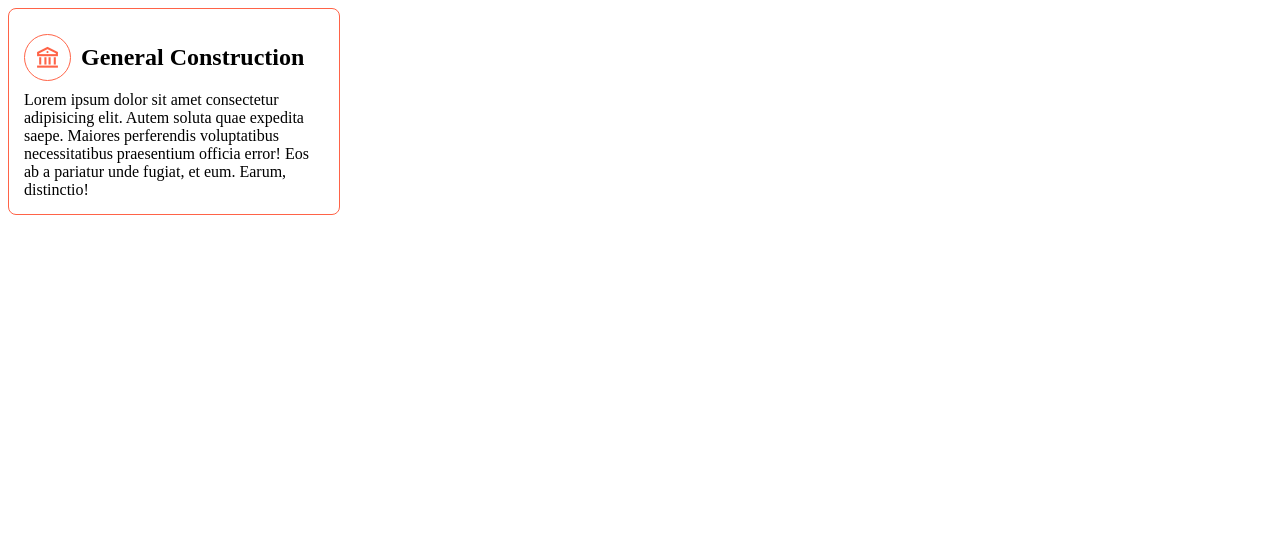
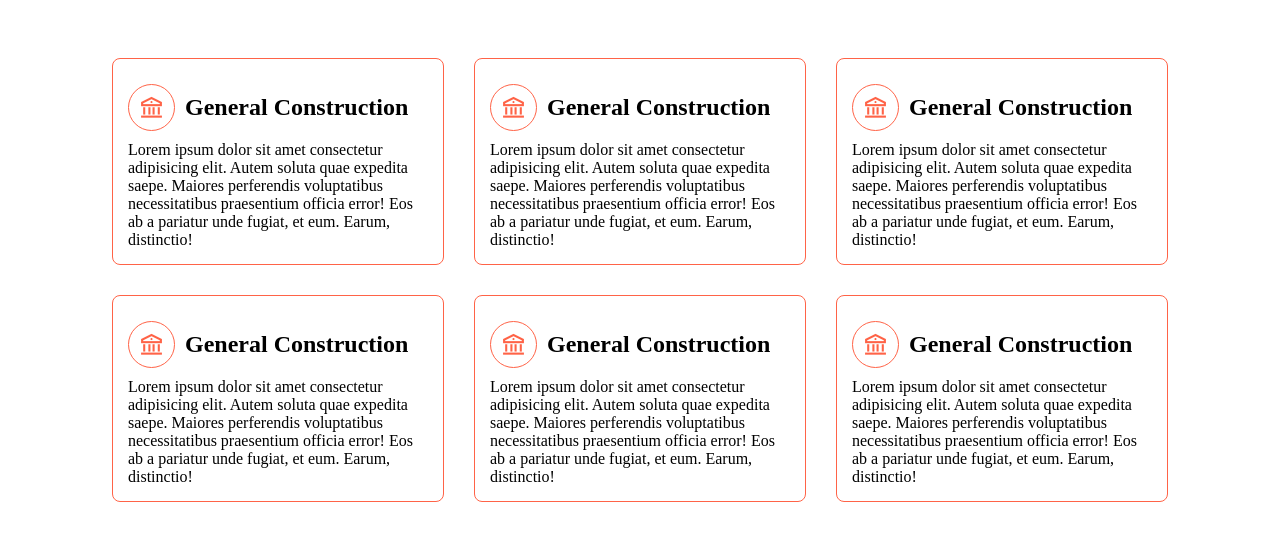
Before and after one commit to idealoladipupo/ncards, a plain HTML site: page index.html in a window 1280 px wide. Drawn offline with nearby package versions, Linux system fonts and the light colour scheme.

Commit message:
modified ncards component

```diff
--- a/deals.css
+++ b/deals.css
@@ -1,11 +1,28 @@
+.ncards-container {
+    padding: 50px;
+    display: flex;
+    flex-wrap: wrap;
+    justify-content: center;
+    gap: 30px;
+
+
+
+}
+
+
 .ncards{
 border: 1px solid tomato;
 width: 300px;
 padding: 15px;
 border-radius: 8px;
+transition: scale ease 0.5s;
 
 }
 
+.ncards:hover {
+    scale: 1.07;
+
+}
 .ncards-header{
     display: flex;
     align-items: center;
--- a/index.html
+++ b/index.html
@@ -8,6 +8,17 @@
     <link rel="stylesheet" href="deals.css">
 </head>
 <body>
+<div class="ncards-container">
+
+    <div class="ncards">
+
+
+        <div class="ncards-header">
+            <span><i class="ri-bank-line"></i></span>
+            <h2>General Construction</h2>
+        </div>
+        Lorem ipsum dolor sit amet consectetur adipisicing elit. Autem soluta quae expedita saepe. Maiores perferendis voluptatibus necessitatibus praesentium officia error! Eos ab a pariatur unde fugiat, et eum. Earum, distinctio!
+    </div>
     <div class="ncards">
         <div class="ncards-header">
             <span><i class="ri-bank-line"></i></span>
@@ -15,5 +26,40 @@
         </div>
         Lorem ipsum dolor sit amet consectetur adipisicing elit. Autem soluta quae expedita saepe. Maiores perferendis voluptatibus necessitatibus praesentium officia error! Eos ab a pariatur unde fugiat, et eum. Earum, distinctio!
     </div>
+    <div class="ncards">
+        <div class="ncards-header">
+            <span><i class="ri-bank-line"></i></span>
+            <h2>General Construction</h2>
+        </div>
+        Lorem ipsum dolor sit amet consectetur adipisicing elit. Autem soluta quae expedita saepe. Maiores perferendis voluptatibus necessitatibus praesentium officia error! Eos ab a pariatur unde fugiat, et eum. Earum, distinctio!
+    </div>
+
+    <div class="ncards">
+        <div class="ncards-header">
+            <span><i class="ri-bank-line"></i></span>
+            <h2>General Construction</h2>
+        </div>
+        Lorem ipsum dolor sit amet consectetur adipisicing elit. Autem soluta quae expedita saepe. Maiores perferendis voluptatibus necessitatibus praesentium officia error! Eos ab a pariatur unde fugiat, et eum. Earum, distinctio!
+    </div>
+
+    <div class="ncards">
+        <div class="ncards-header">
+            <span><i class="ri-bank-line"></i></span>
+            <h2>General Construction</h2>
+        </div>
+        Lorem ipsum dolor sit amet consectetur adipisicing elit. Autem soluta quae expedita saepe. Maiores perferendis voluptatibus necessitatibus praesentium officia error! Eos ab a pariatur unde fugiat, et eum. Earum, distinctio!
+    </div>
+
+    <div class="ncards">
+        <div class="ncards-header">
+            <span><i class="ri-bank-line"></i></span>
+            <h2>General Construction</h2>
+        </div>
+        Lorem ipsum dolor sit amet consectetur adipisicing elit. Autem soluta quae expedita saepe. Maiores perferendis voluptatibus necessitatibus praesentium officia error! Eos ab a pariatur unde fugiat, et eum. Earum, distinctio!
+    </div>
+
+
+</div>
+
 </body>
 </html>
```
